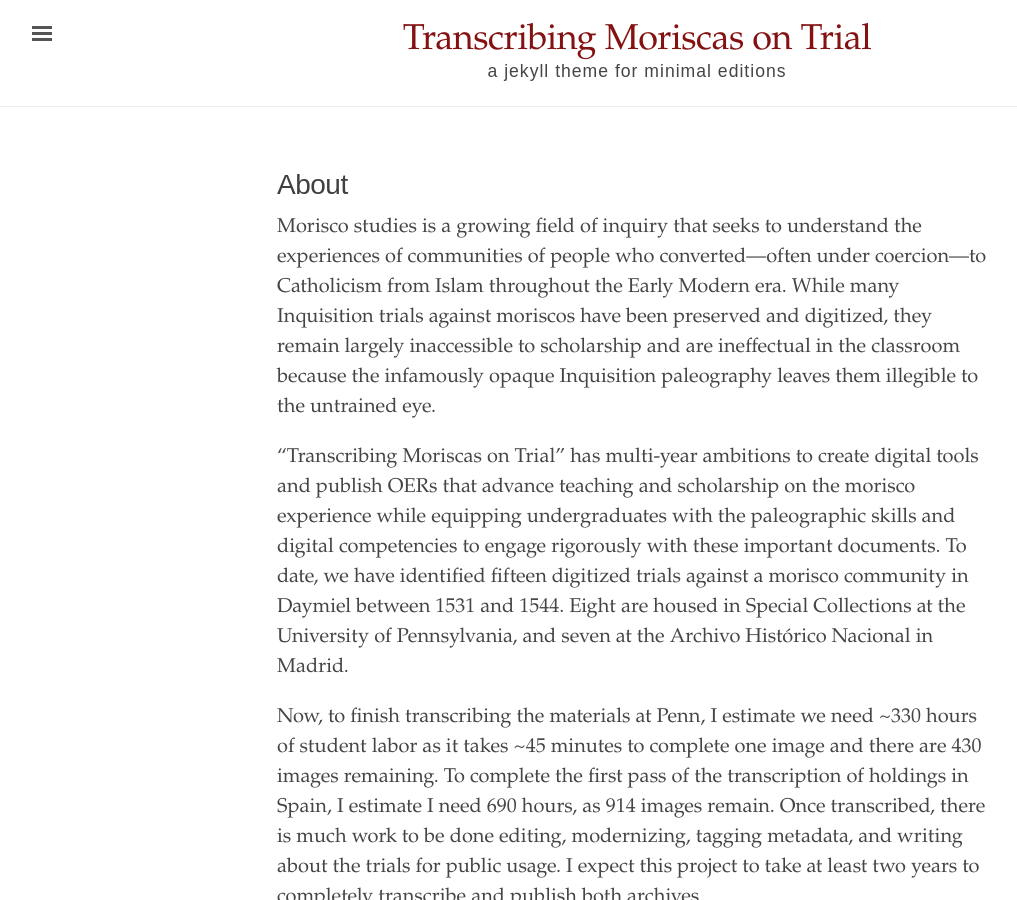
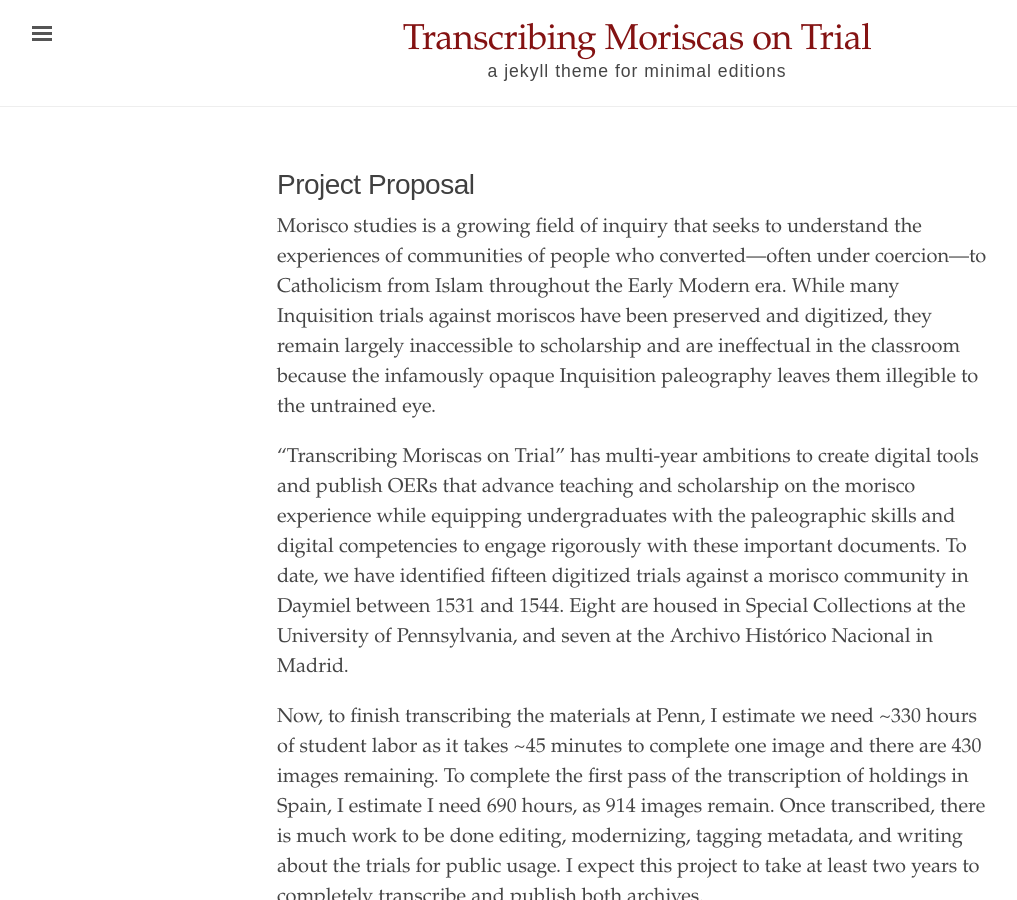
Before and after one commit to nikoisai/moriscas_blog, a Jekyll site: the page built from about.md, in a window 1280 px wide and 900 px high. Shown: the whole window, without its empty margins (3-1020 px from the left). Built offline with Jekyll 4.4.1, drawn with Linux system fonts in a browser that asks for light colours.

Commit message:
Changed "about" title to "Project Proposal"

```diff
--- a/about.md
+++ b/about.md
@@ -1,6 +1,6 @@
 ---
 layout: page
-title: About
+title: Project Proposal
 ---
 
 Morisco studies is a growing field of inquiry that seeks to understand the experiences of communities of people who converted—often under coercion—to Catholicism from Islam throughout the Early Modern era. While many Inquisition trials against moriscos have been preserved and digitized, they remain largely inaccessible to scholarship and are ineffectual in the classroom because the infamously opaque Inquisition paleography leaves them illegible to the untrained eye.
```
